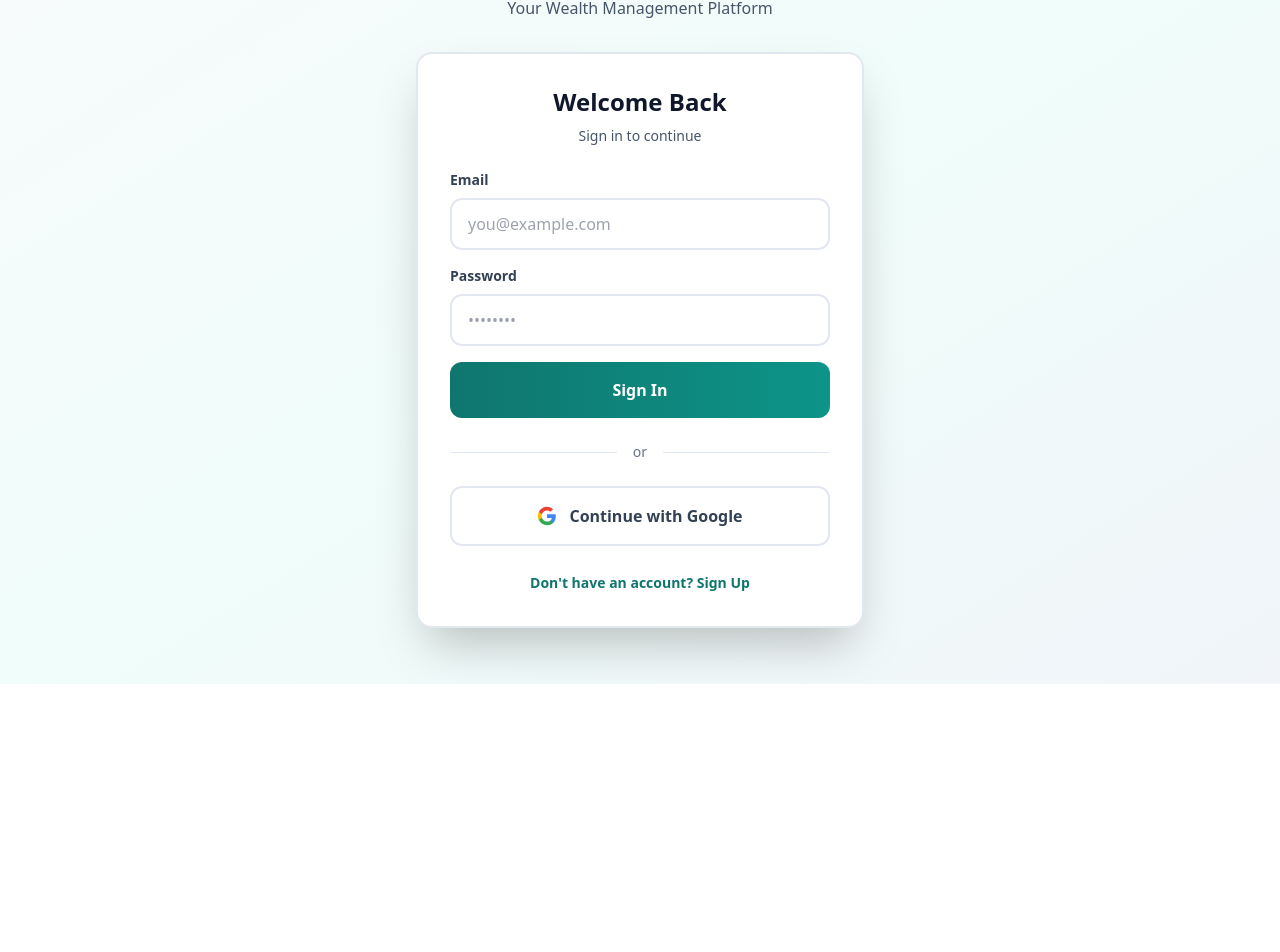
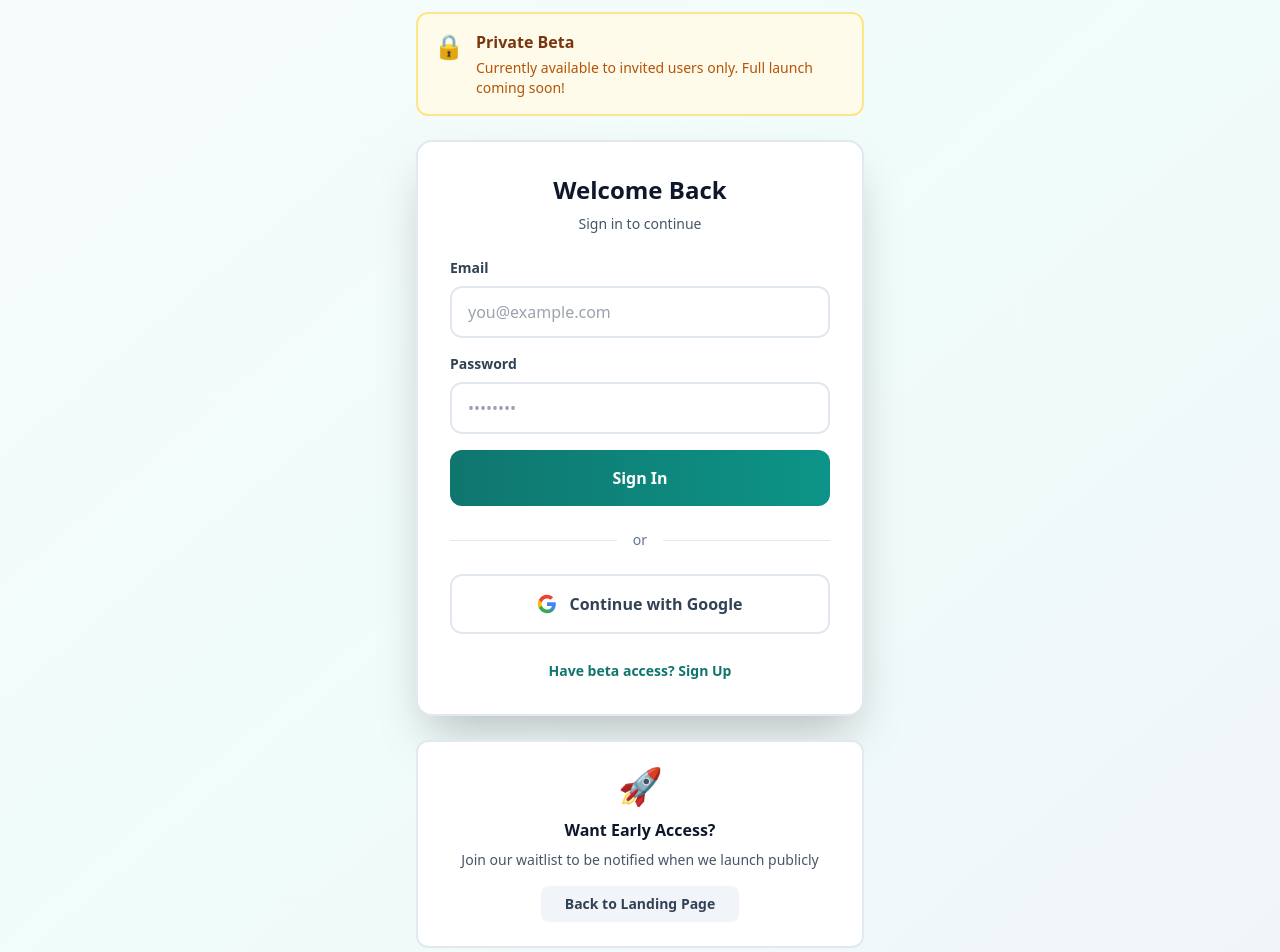
Before and after one commit to prstmalepati/fynzo, a React (Vite) app: page /login in a window 1280 px wide. Shown: the part 116-1068 px from the top of the page. Before the commit the page ends 800 px from the top, so only its background shows below. Built offline with nearby package versions, Linux system fonts and the light colour scheme; no server answers.

Commit message:
Add files via upload

```diff
--- a/src/pages/Login.tsx
+++ b/src/pages/Login.tsx
@@ -1,12 +1,19 @@
 import { useState } from 'react';
 import { useNavigate } from 'react-router-dom';
-import { auth } from '../firebase/config';
+import { auth, db } from '../firebase/config';
 import {
   signInWithEmailAndPassword,
   createUserWithEmailAndPassword,
   GoogleAuthProvider,
   signInWithPopup
 } from 'firebase/auth';
+import { doc, getDoc } from 'firebase/firestore';
+
+// WHITELIST - Only these emails can access the app
+const WHITELISTED_EMAILS = [
+  'balaji.k.malepati@gmail.com',  // Replace with your email
+  'kanchana.malepati@gmail.com'     // Replace with test user email
+];
 
 export default function Login() {
   const navigate = useNavigate();
@@ -16,20 +23,43 @@ export default function Login() {
   const [error, setError] = useState('');
   const [loading, setLoading] = useState(false);
 
+  const checkWhitelist = async (userEmail: string) => {
+    // Check if email is in whitelist
+    return WHITELISTED_EMAILS.includes(userEmail.toLowerCase());
+  };
+
   const handleEmailAuth = async (e: React.FormEvent) => {
     e.preventDefault();
     setError('');
     setLoading(true);
 
     try {
+      // Check whitelist before allowing signup
+      const isWhitelisted = await checkWhitelist(email);
+
+      if (!isWhitelisted) {
+        setError('🔒 Beta Access Only: myfynzo is currently in private beta. Join our waitlist to get early access!');
+        setLoading(false);
+        return;
+      }
+
       if (isSignUp) {
         await createUserWithEmailAndPassword(auth, email, password);
       } else {
         await signInWithEmailAndPassword(auth, email, password);
       }
+
       navigate('/dashboard');
     } catch (err: any) {
-      setError(err.message || 'Authentication failed');
+      if (err.code === 'auth/user-not-found') {
+        setError('Account not found. myfynzo is currently in private beta.');
+      } else if (err.code === 'auth/wrong-password') {
+        setError('Incorrect password');
+      } else if (err.code === 'auth/email-already-in-use') {
+        setError('Email already registered. Please sign in.');
+      } else {
+        setError(err.message || 'Authentication failed');
+      }
     } finally {
       setLoading(false);
     }
@@ -41,7 +71,19 @@ export default function Login() {
 
     try {
       const provider = new GoogleAuthProvider();
-      await signInWithPopup(auth, provider);
+      const result = await signInWithPopup(auth, provider);
+
+      // Check whitelist
+      const isWhitelisted = await checkWhitelist(result.user.email || '');
+
+      if (!isWhitelisted) {
+        // Sign out if not whitelisted
+        await auth.signOut();
+        setError('🔒 Beta Access Only: myfynzo is currently in private beta. Join our waitlist to get early access!');
+        setLoading(false);
+        return;
+      }
+
       navigate('/dashboard');
     } catch (err: any) {
       setError(err.message || 'Google sign in failed');
@@ -61,14 +103,27 @@ export default function Login() {
           <p className="text-slate-600">Your Wealth Management Platform</p>
         </div>
 
+        {/* Beta Notice */}
+        <div className="mb-6 p-4 bg-amber-50 border-2 border-amber-200 rounded-xl">
+          <div className="flex items-start gap-3">
+            <div className="text-2xl">🔒</div>
+            <div className="flex-1">
+              <div className="font-bold text-amber-900 mb-1">Private Beta</div>
+              <div className="text-sm text-amber-700">
+                Currently available to invited users only. Full launch coming soon!
+              </div>
+            </div>
+          </div>
+        </div>
+
         {/* Login Card */}
         <div className="bg-white rounded-2xl shadow-2xl p-8 border-2 border-slate-200">
           <div className="text-center mb-6">
             <h2 className="text-2xl font-bold text-secondary mb-2">
-              {isSignUp ? 'Create Account' : 'Welcome Back'}
+              {isSignUp ? 'Beta Access' : 'Welcome Back'}
             </h2>
             <p className="text-slate-600 text-sm">
-              {isSignUp ? 'Start your FIRE journey today' : 'Sign in to continue'}
+              {isSignUp ? 'Sign up with your whitelisted email' : 'Sign in to continue'}
             </p>
           </div>
 
@@ -153,9 +208,24 @@ export default function Login() {
               }}
               className="text-sm text-primary hover:text-teal-700 font-semibold"
             >
-              {isSignUp ? 'Already have an account? Sign In' : "Don't have an account? Sign Up"}
+              {isSignUp ? 'Already have access? Sign In' : "Have beta access? Sign Up"}
             </button>
           </div>
+        </div>
+
+        {/* Waitlist CTA */}
+        <div className="mt-6 text-center p-6 bg-white rounded-xl border-2 border-slate-200">
+          <div className="text-4xl mb-3">🚀</div>
+          <h3 className="font-bold text-secondary mb-2">Want Early Access?</h3>
+          <p className="text-sm text-slate-600 mb-4">
+            Join our waitlist to be notified when we launch publicly
+          </p>
+          <button
+            onClick={() => window.location.href = '/'}
+            className="px-6 py-2 bg-slate-100 text-slate-700 rounded-lg hover:bg-slate-200 transition-all font-semibold text-sm"
+          >
+            Back to Landing Page
+          </button>
         </div>
       </div>
 
```
